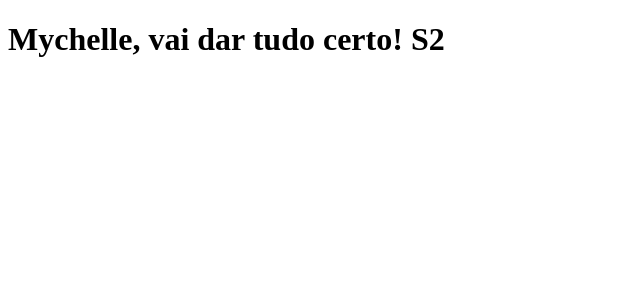
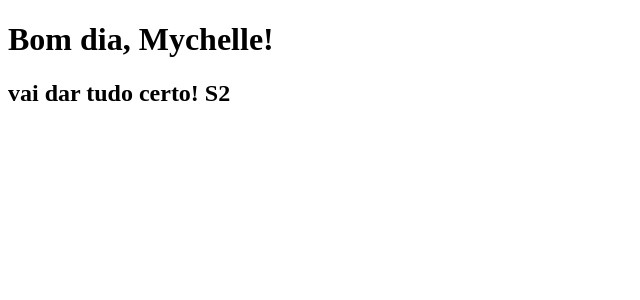
Before and after one commit to jonatanfragoso/clone-tabnews, a Next.js app: page / in a window 1280 px wide. Shown: the top 300 px of the page, without its empty margins (0-640 px from the left). Built offline with nearby package versions, Linux system fonts and the light colour scheme.

Commit message:
alterando mensagem

```diff
--- a/pages/index.js
+++ b/pages/index.js
@@ -1,5 +1,10 @@
 function Home() {
-  return <h1>Mychelle, vai dar tudo certo! S2</h1>;
+  return (
+    <div>
+      <h1>Bom dia, Mychelle!</h1>
+      <h2>vai dar tudo certo! S2</h2>
+    </div>
+  );
 }
 
 export default Home;
```
